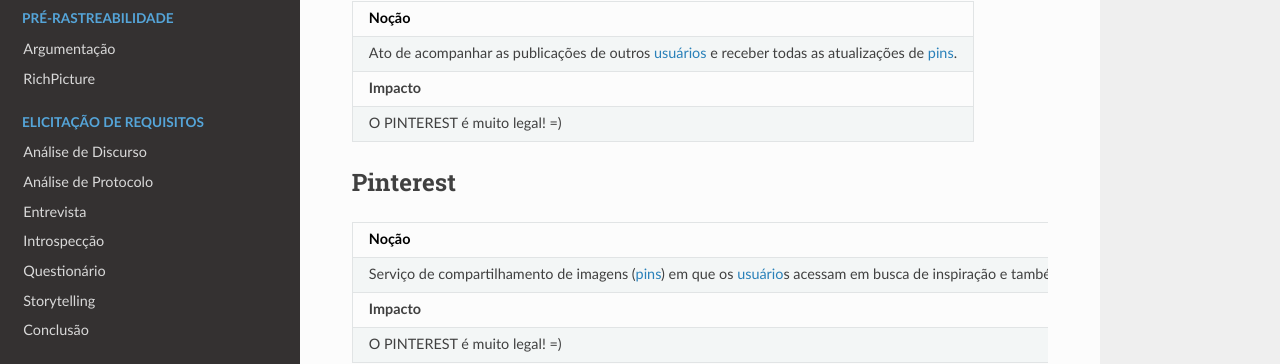
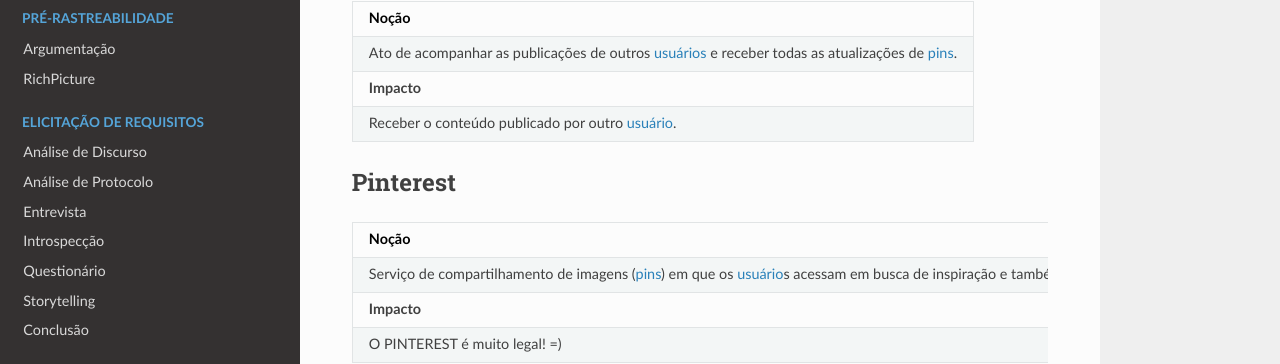
Before and after one commit to joberthrogers18/2018.2-Requisitos-Pinterest, an MkDocs documentation site: the page built from docs/lexicos.md, in a window 1280 px wide and 900 px high, scrolled down 1751 px. Shown: the part 144-508 px from the top of the window. Built offline with MkDocs 1.6.1, drawn with Linux system fonts in a browser that asks for light colours; nearby versions of some CDN libraries; old or Windows-style settings are respelled for this version of MkDocs.

Commit message:
Organized an error on Following lexical

```diff
--- a/docs/lexicos.md
+++ b/docs/lexicos.md
@@ -66,7 +66,7 @@
 |--|
 |		Ato de acompanhar as publicações de outros [usuários](#usuários) e receber todas as atualizações de [pins](#pins).|
 |**Impacto** |
-| O PINTEREST é muito legal! =) |
+| Receber o conteúdo publicado por outro [usuário](#usuário). |
 
 ## Pinterest
 
```
